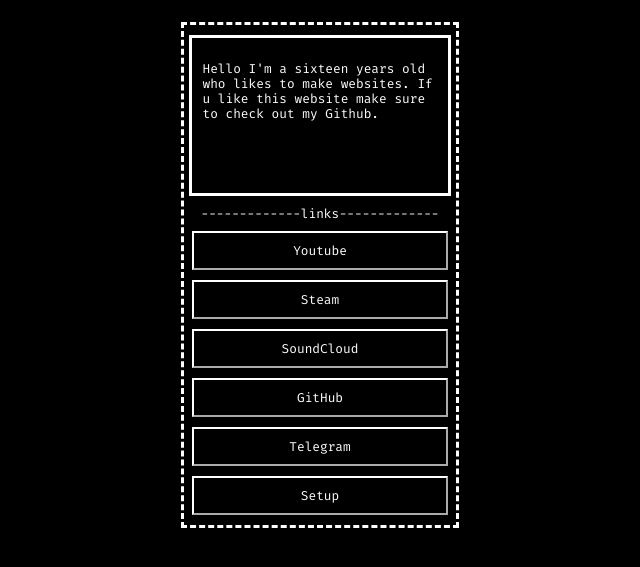
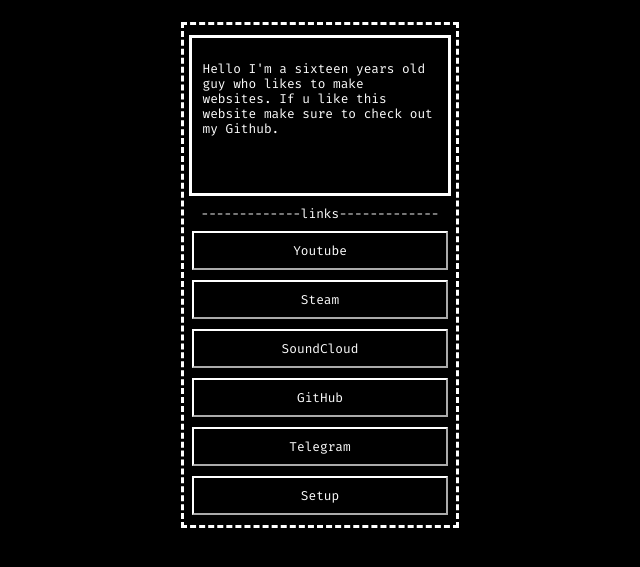
Before and after one commit to plsdontkaki/rage, a plain HTML site: page index.html in a window 1280 px wide. Shown: the part 81-648 px from the top of the page, without its empty margins (320-960 px from the left). Drawn offline with Linux system fonts and the light colour scheme; a web font is replaced by a local one.

Commit message:
Correct grammar in about section text

```diff
--- a/index.html
+++ b/index.html
@@ -12,7 +12,7 @@
     <div class="container">
 
     <div class="about">
-        <p>Hello I'm a sixteen years old who likes to make websites. If u like this website make sure to check out my Github.</p>
+        <p>Hello I'm a sixteen years old guy who likes to make websites. If u like this website make sure to check out my Github.</p>
     </div>
     <span>-------------links-------------</span>
        <a href="https://youtube.com/@PLSDONTRAGE" target="_blank">
```
